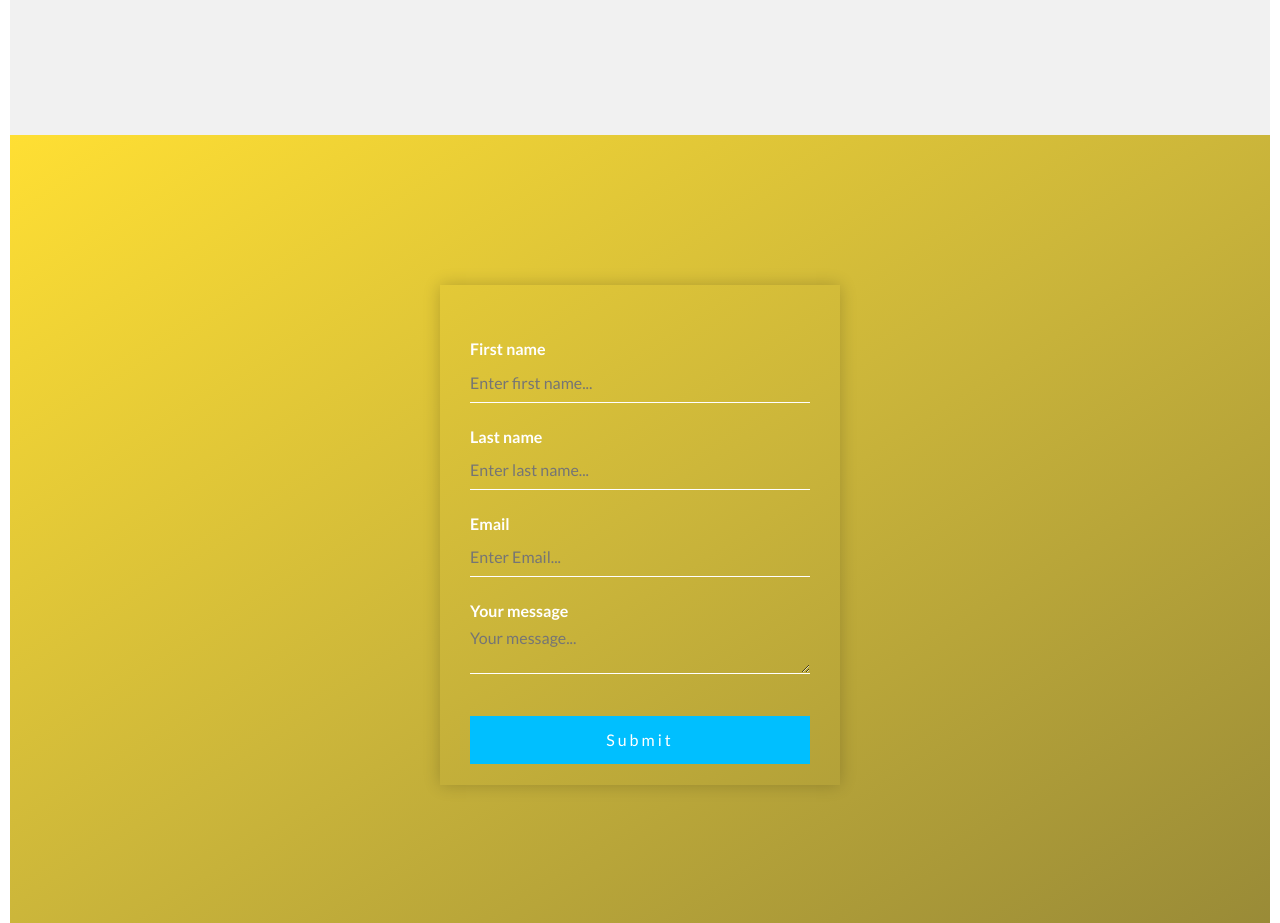
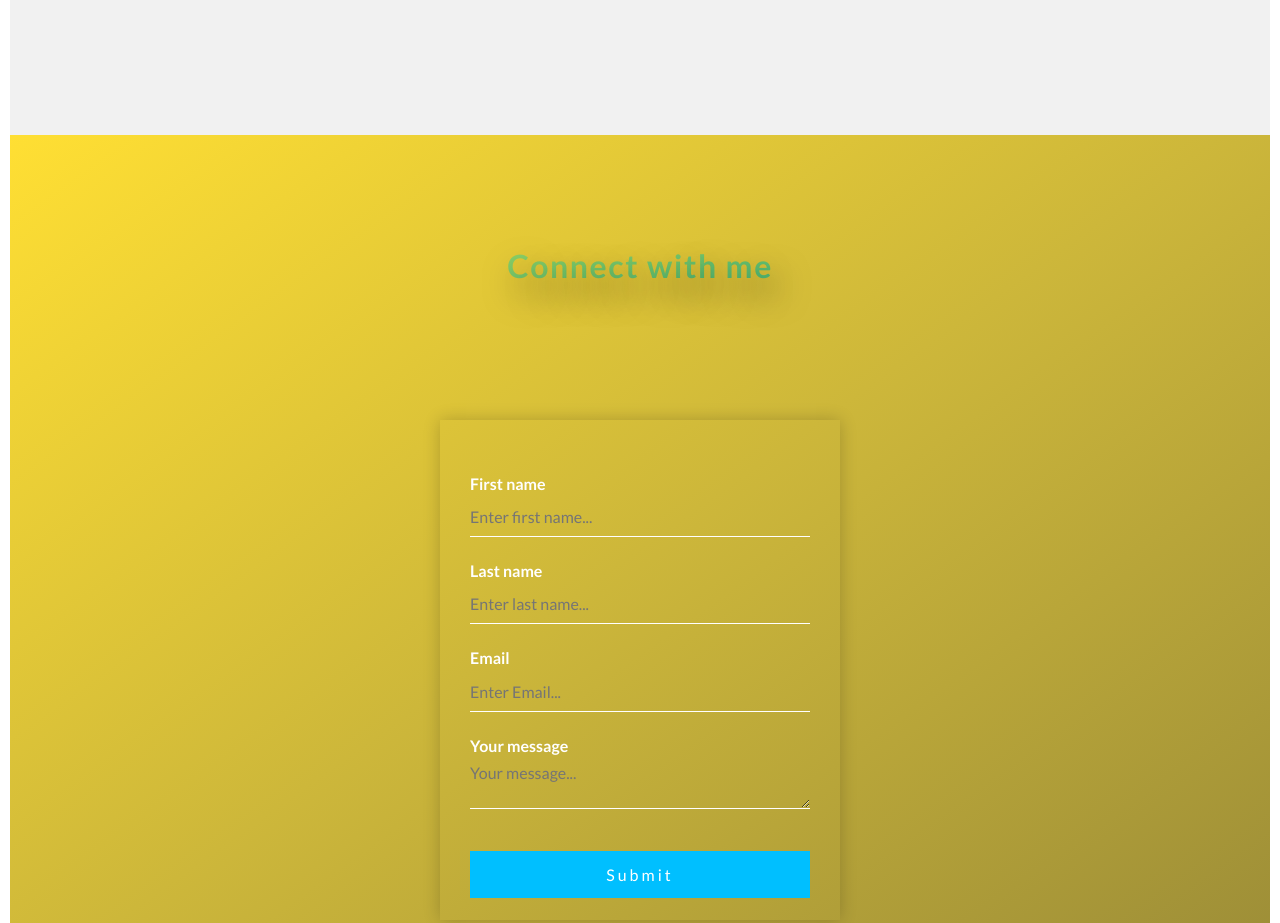
Before and after one commit to TrellixVulnTeam/yakubuamiduboxing.com_NQ60, a website: page index.html in a window 1280 px wide. Shown: the part 4460-5383 px from the top of the page. Drawn offline with nearby package versions, Linux system fonts and the light colour scheme; files whose address does not match are found by name.

Commit message:
Initial commit

```diff
--- a/index.html
+++ b/index.html
@@ -135,6 +135,7 @@
 
   <div class="contact-section">
    <div class="form-area">
+    <h2 class="contact__header">Connect with me</h2>
     <div class="wrapper">
       <form>
         <p>First name</p>
--- a/sass/layouts/_contact.scss
+++ b/sass/layouts/_contact.scss
@@ -6,7 +6,25 @@
   width: 100%;
   height: 100%;
   background-image: linear-gradient(to right bottom, rgba($color-light-gold, 0.8), rgba($color-medium-gold, 0.8), rgba($color-dark-gold, 0.8));
+  padding: 3rem 0;
 };
+
+.contact__header {
+  font-weight: 700;
+  display: inline-block;
+  background-image: linear-gradient(to right bottom, rgba($color-primary, 0.8), rgba($color-primary-light, 0.8), rgba($color-primary-dark, 0.8));
+  background-clip: text;
+  -webkit-background-clip: text;
+  color: transparent;
+  text-shadow: .5rem 1rem 2rem rgba($color-black, .5);
+  letter-spacing: .1rem;
+  transition: all .2s;
+
+  &:hover {
+   transform: skewY(2deg) skewX(16deg) scale(1.1);
+   text-shadow: .5rem 1rem 2rem rgba($color-black, .5);
+  }
+}
 
 .form-area {
   display: grid;
@@ -24,7 +42,7 @@
 };
 
 .wrapper::before {
-  content: " ";
+  content: "";
   position: absolute;
   background: inherit;
   z-index: -1;
```
Also changed, not shown: css/style.css.
